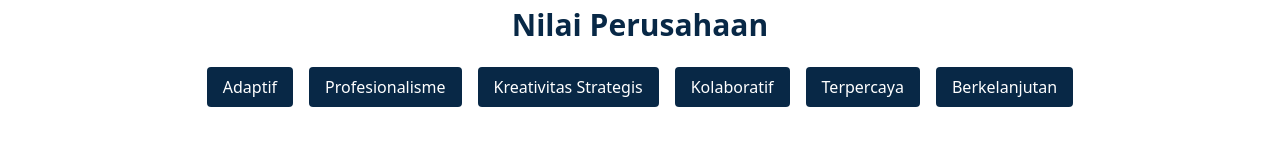
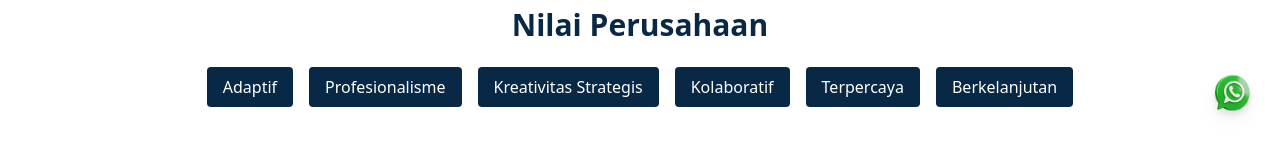
Before and after one commit to ProfAdri90/estetic-dinamis, a Next.js app: page / in a window 1280 px wide. Shown: the part 658-800 px from the top of the page. Built offline with nearby package versions, Linux system fonts and the light colour scheme.

Commit message:
Update index.js

```diff
--- a/pages/index.js
+++ b/pages/index.js
@@ -292,7 +292,27 @@ const [menuOpen, setMenuOpen] = useState(false);
     </button>
   </form>
 </section>
-                            <footer className="bg-[#082846] text-white text-center py-6 mt-10">
+                            <a
+  href="https://wa.me/6281318181316"
+  target="_blank"
+  rel="noopener noreferrer"
+  className="fixed bottom-6 right-6 z-50 group flex items-center gap-2"
+>
+  {/* Bubble teks yang muncul saat hover */}
+  <span className="opacity-0 group-hover:opacity-100 transition-opacity duration-300 bg-white text-[#25D366] text-sm font-medium px-3 py-1 rounded-full shadow-md">
+    Chat with us
+  </span>
+
+  {/* Icon WhatsApp */}
+  <img
+    src="/whatsapp.png"
+    alt="Chat via WhatsApp"
+    className="w-12 h-12 drop-shadow-lg hover:scale-110 transition-transform duration-300"
+  />
+</a>
+
+
+  <footer className="bg-[#082846] text-white text-center py-6 mt-10">
   <p className="text-sm">
     &copy; {new Date().getFullYear()} Estetic Communication. All rights reserved.
   </p>
```
